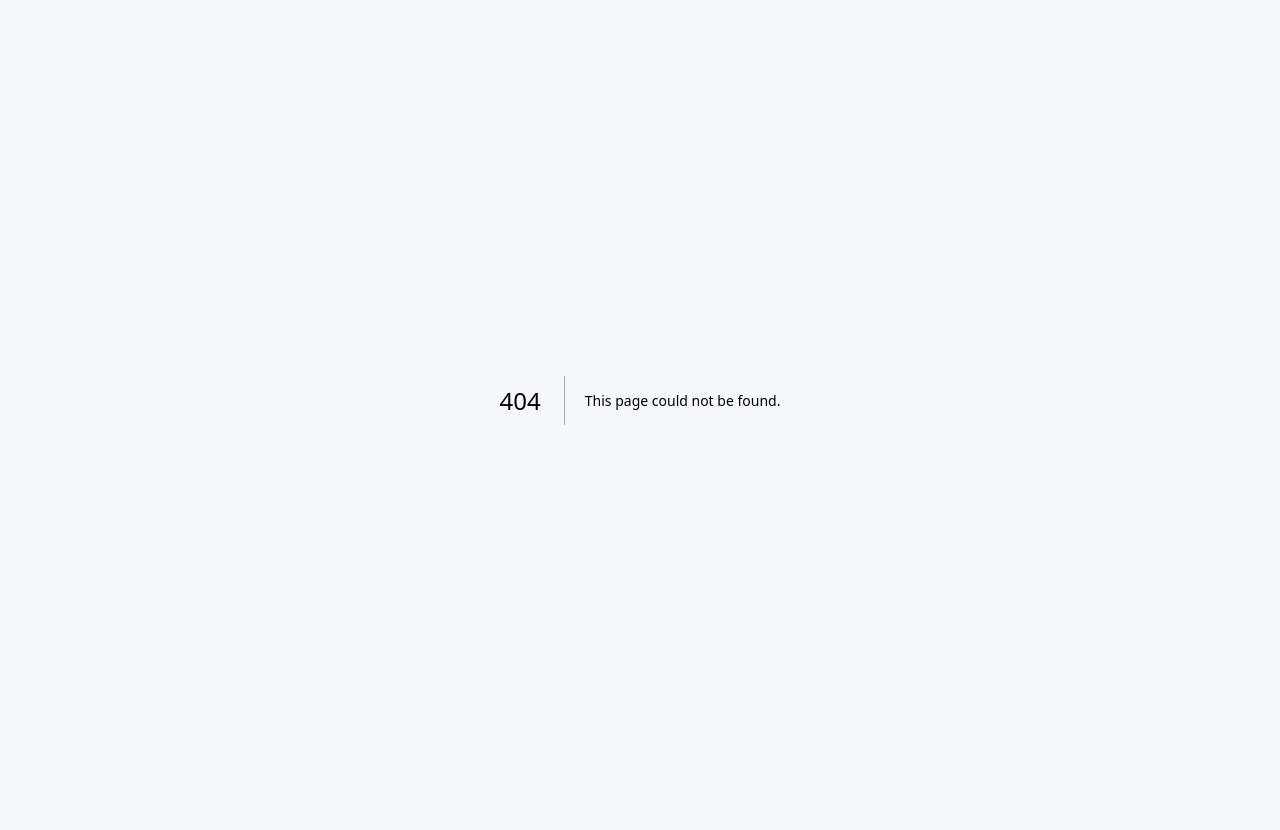
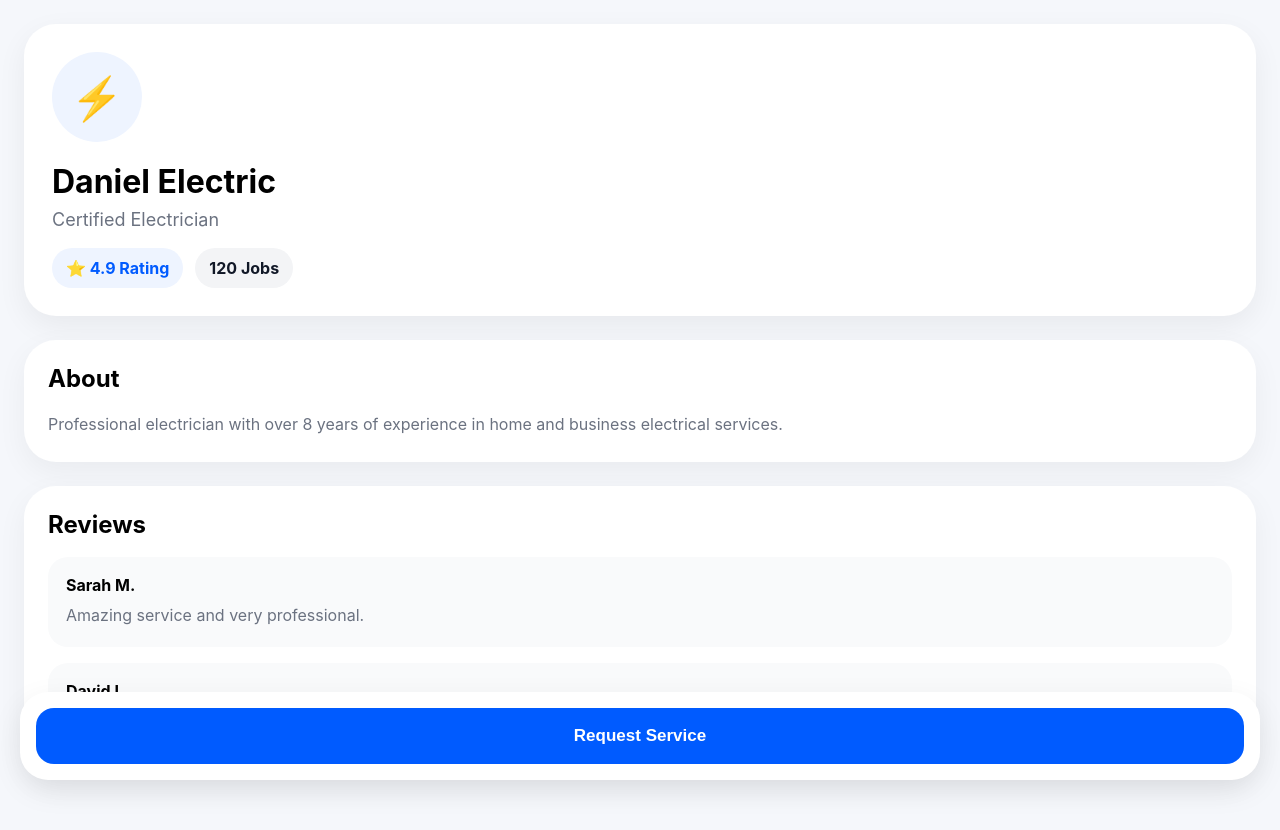
Before and after one commit to YoniLevy10/Fixly, a Next.js app: page /professional in a window 1280 px wide. Before the commit this address had no page. Shown: the top 830 px of the page. Before the commit the page ends 800 px from the top, so only its background shows below. Built offline with nearby package versions, Linux system fonts and the light colour scheme.

Commit message:
Create professional profile page

```diff
--- /dev/null
+++ b/app/professional/page.tsx
@@ -0,0 +1,217 @@
+const reviews = [
+  {
+    name: 'Sarah M.',
+    text: 'Amazing service and very professional.',
+  },
+  {
+    name: 'David L.',
+    text: 'Arrived quickly and fixed everything perfectly.',
+  },
+]
+
+export default function ProfessionalPage() {
+  return (
+    <main
+      style={{
+        minHeight: '100vh',
+        background: '#f5f7fb',
+        padding: '24px',
+        paddingBottom: '120px',
+      }}
+    >
+      <div
+        style={{
+          background: 'white',
+          borderRadius: '32px',
+          padding: '28px',
+          marginBottom: '24px',
+          boxShadow: '0 10px 30px rgba(0,0,0,0.06)',
+        }}
+      >
+        <div
+          style={{
+            width: '90px',
+            height: '90px',
+            borderRadius: '999px',
+            background: '#EEF4FF',
+            display: 'flex',
+            alignItems: 'center',
+            justifyContent: 'center',
+            fontSize: '42px',
+            marginBottom: '20px',
+          }}
+        >
+          ⚡
+        </div>
+
+        <h1
+          style={{
+            margin: 0,
+            fontSize: '32px',
+            marginBottom: '8px',
+          }}
+        >
+          Daniel Electric
+        </h1>
+
+        <p
+          style={{
+            margin: 0,
+            color: '#6B7280',
+            fontSize: '18px',
+            marginBottom: '18px',
+          }}
+        >
+          Certified Electrician
+        </p>
+
+        <div
+          style={{
+            display: 'flex',
+            gap: '12px',
+            flexWrap: 'wrap',
+          }}
+        >
+          <div
+            style={{
+              background: '#EEF4FF',
+              color: '#005BFF',
+              padding: '10px 14px',
+              borderRadius: '999px',
+              fontWeight: 700,
+            }}
+          >
+            ⭐ 4.9 Rating
+          </div>
+
+          <div
+            style={{
+              background: '#F3F4F6',
+              color: '#111827',
+              padding: '10px 14px',
+              borderRadius: '999px',
+              fontWeight: 700,
+            }}
+          >
+            120 Jobs
+          </div>
+        </div>
+      </div>
+
+      <div
+        style={{
+          background: 'white',
+          borderRadius: '32px',
+          padding: '24px',
+          marginBottom: '24px',
+          boxShadow: '0 10px 30px rgba(0,0,0,0.05)',
+        }}
+      >
+        <h2
+          style={{
+            marginTop: 0,
+            marginBottom: '18px',
+            fontSize: '24px',
+          }}
+        >
+          About
+        </h2>
+
+        <p
+          style={{
+            color: '#6B7280',
+            lineHeight: 1.7,
+            margin: 0,
+          }}
+        >
+          Professional electrician with over 8 years of experience in home and business electrical services.
+        </p>
+      </div>
+
+      <div
+        style={{
+          background: 'white',
+          borderRadius: '32px',
+          padding: '24px',
+          marginBottom: '24px',
+          boxShadow: '0 10px 30px rgba(0,0,0,0.05)',
+        }}
+      >
+        <h2
+          style={{
+            marginTop: 0,
+            marginBottom: '18px',
+            fontSize: '24px',
+          }}
+        >
+          Reviews
+        </h2>
+
+        <div
+          style={{
+            display: 'flex',
+            flexDirection: 'column',
+            gap: '16px',
+          }}
+        >
+          {reviews.map((review) => (
+            <div
+              key={review.name}
+              style={{
+                background: '#F9FAFB',
+                borderRadius: '20px',
+                padding: '18px',
+              }}
+            >
+              <div
+                style={{
+                  fontWeight: 700,
+                  marginBottom: '8px',
+                }}
+              >
+                {review.name}
+              </div>
+
+              <div
+                style={{
+                  color: '#6B7280',
+                  lineHeight: 1.6,
+                }}
+              >
+                {review.text}
+              </div>
+            </div>
+          ))}
+        </div>
+      </div>
+
+      <div
+        style={{
+          position: 'fixed',
+          bottom: '20px',
+          left: '20px',
+          right: '20px',
+          background: 'white',
+          padding: '16px',
+          borderRadius: '28px',
+          boxShadow: '0 10px 30px rgba(0,0,0,0.08)',
+        }}
+      >
+        <button
+          style={{
+            width: '100%',
+            border: 'none',
+            background: '#005BFF',
+            color: 'white',
+            padding: '18px',
+            borderRadius: '18px',
+            fontSize: '17px',
+            fontWeight: 700,
+          }}
+        >
+          Request Service
+        </button>
+      </div>
+    </main>
+  )
+}
```
